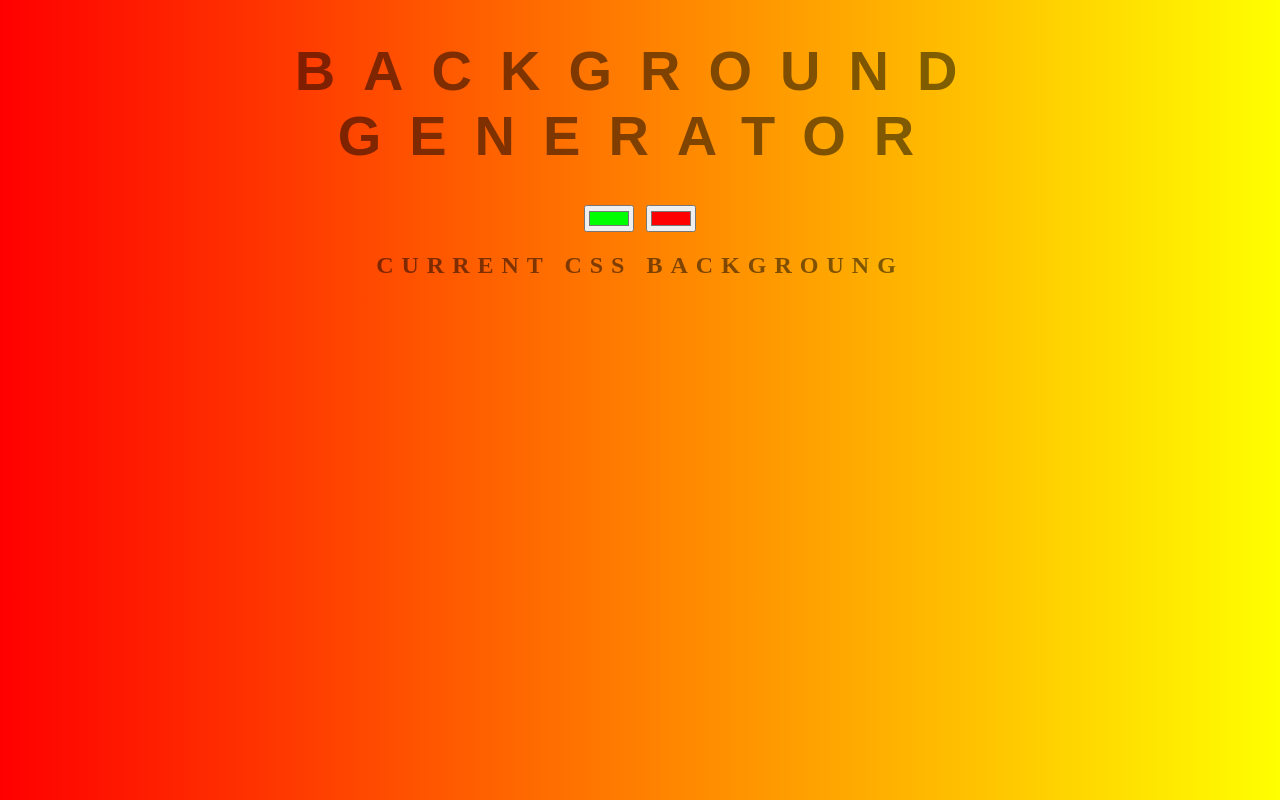
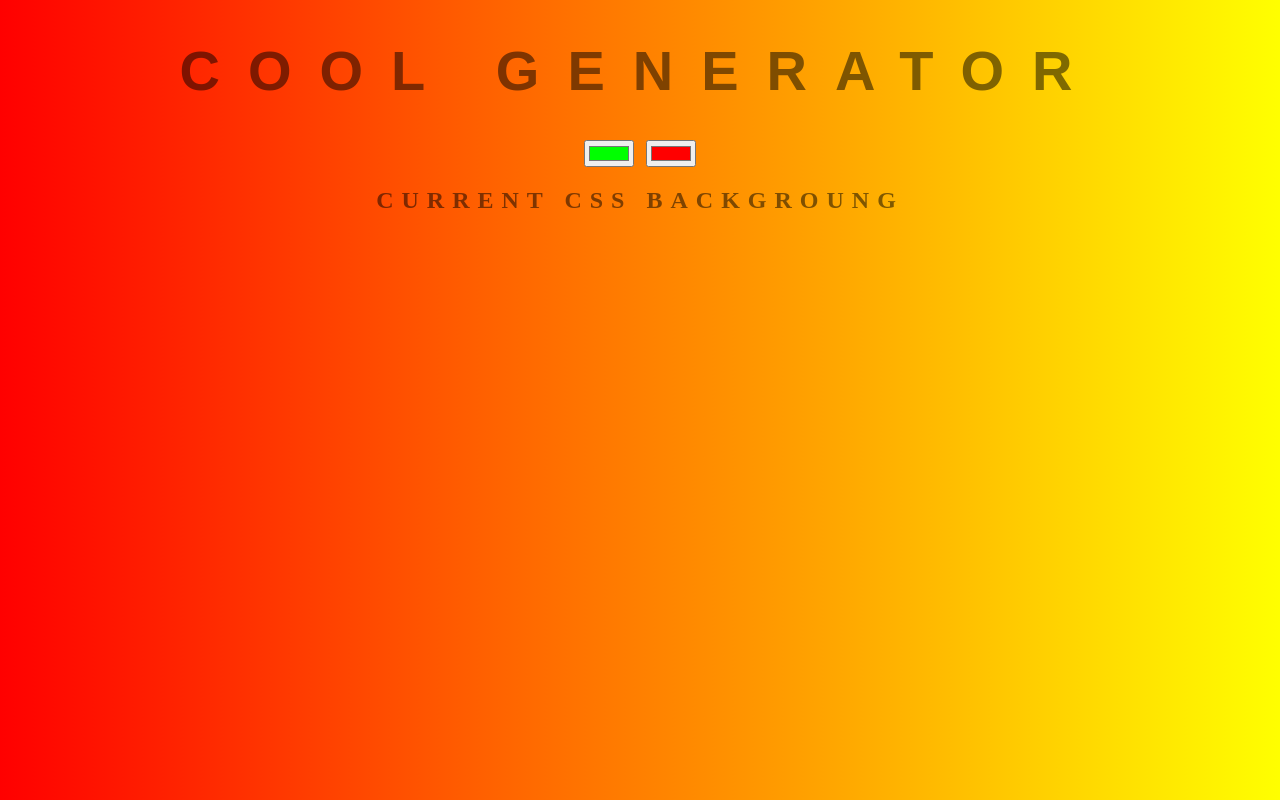
Before and after one commit to Dixy86/background-generator, a plain HTML site: page index.html in a window 1280 px wide. Drawn offline with Linux system fonts and the light colour scheme.

Commit message:
changing title

```diff
--- a/index.html
+++ b/index.html
@@ -8,7 +8,7 @@
 	</head>
 
 	<body id="body">
-		<h1> Background generator </h1>
+		<h1> Cool Generator </h1>
 		<input class="color1" type="color" name="color1" value="#00ff00">
 		<input class="color2" type="color" name="color2" value="#ff0000">
 		<h2> Current CSS Backgroung </h2>
```
